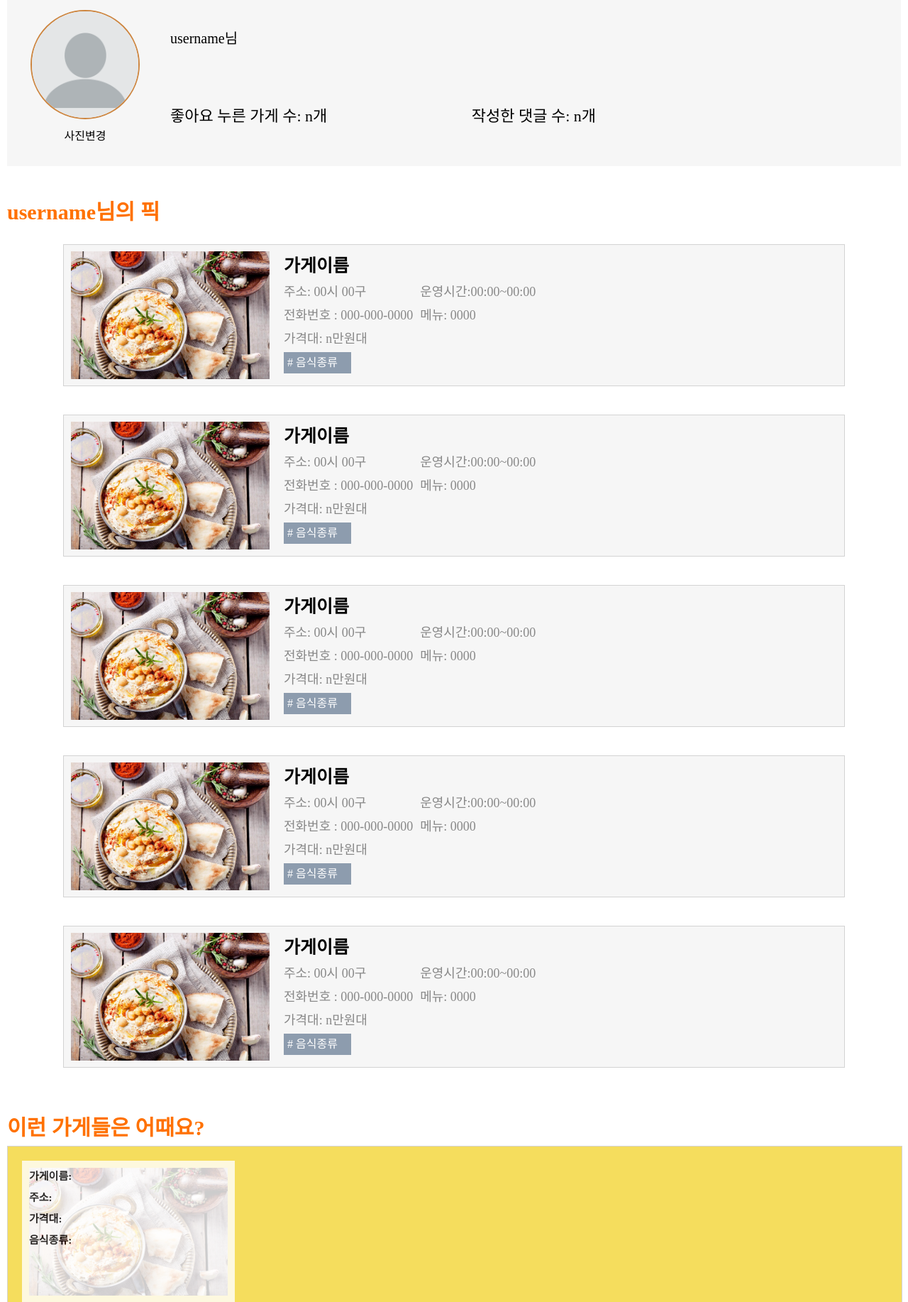
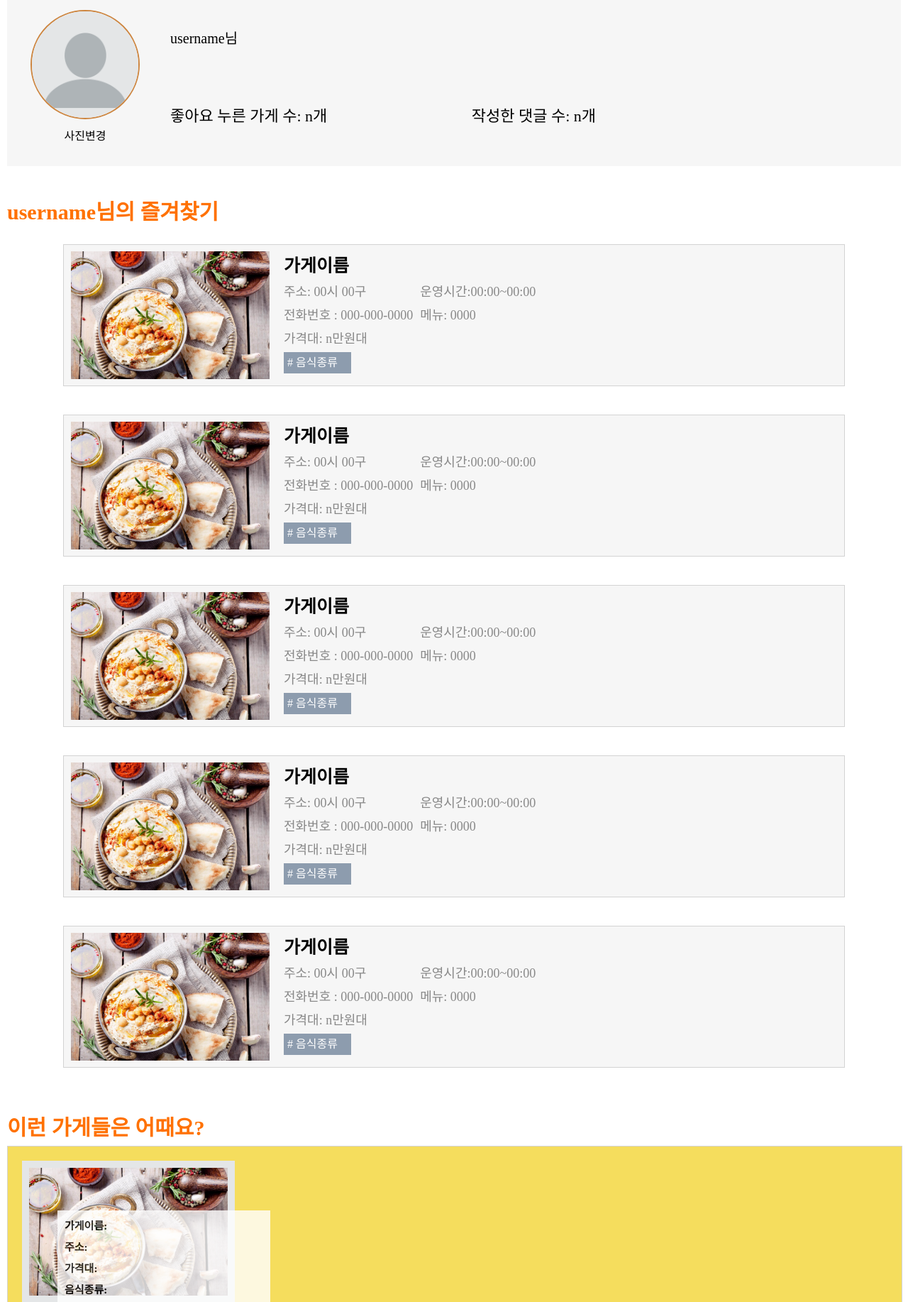
Before and after one commit to highsky21c/teamproject_09, a Django app: page /profile in a window 1280 px wide. Shown: the part 121-1955 px from the top of the page at 71% size. Run offline with Django 4.2, Linux system fonts and the light colour scheme; some libraries are stand-ins or nearby versions; some web fonts are replaced.

Commit message:
내일을 위한 커밋

```diff
--- a/static/css/profile.css
+++ b/static/css/profile.css
@@ -57,6 +57,7 @@ body{
     display: flex;
     flex-direction: column;
     align-items: center;
+
 }
 #store_box{
     width:1100px;
@@ -114,15 +115,17 @@ body{
     background-color: #f5dd5d;
     border: 1px double lightgrey;
     flex-wrap: wrap;
-    position: relative;
     height: 500px;
 }
+.box{
+    position: relative;
+}
+
 .recommend_imgbox{
+    background-image: url("/static/img/default.png");
     width:300px;
     height:200px;
     margin:20px;
-    position: absolute;
-    z-index: 2;
 }
 #recommend_img{
     width:280px;
@@ -133,6 +136,8 @@ body{
     width:300px;
     height:200px;
     margin:20px;
+    top:50px;
+    left:50px;
     position: absolute;
     z-index: 3;
     background-color: white;
--- a/templates/find-id.html
+++ b/templates/find-id.html
@@ -12,7 +12,7 @@
         <div id ="logo-div"><!--로고는 백그라운드로 들어감.-->
         </div>
         <div id="contents-box">
-            <form method="post" action="find-id/">
+            <form method="post" action="/find-id">
                 {% csrf_token %}
                 <div class="name_to_password">
                     <p class="left-words">이메일</p>
--- a/templates/login.html
+++ b/templates/login.html
@@ -12,7 +12,7 @@
         <div id ="logo-div"><!--로고는 백그라운드로 들어감.-->
         </div>
         <div id="contents-box">
-            <form method="post" action="sign-in/">
+            <form method="post" action="/sign-in">
                 {% csrf_token %}
                 <div class="name_to_password">
                     <p class="left-words">아이디</p>
@@ -23,7 +23,8 @@
                     <input type="password" class="input_box" name="password" placeholder="비밀번호를 입력하세요">
                 </div>
                 <div id="finds">
-                    <a class="find" href="find-id/">아이디찾기</a> / <a class= "find" href="find-pw/">비밀번호 찾기</a>
+                    <a class="find" href="find-id/">아이디찾기</a>
+{#                    / <a class= "find" href="find-pw/">비밀번호 찾기</a>#}
                 </div>
                 <div id="btns">
                     <a id="join" href="sign-up/">회원가입</a><!--얘누르면 /sing-in/sign-up이됨..-->
--- a/templates/profile.html
+++ b/templates/profile.html
@@ -22,7 +22,7 @@
                 </div>
             </div>
         </div>
-        <p class="box_title">username님의 픽</p>
+        <p class="box_title">username님의 즐겨찾기</p>
         <div id="pick_contents_container"><!--조건문쓰자~ 3개이상일때, 3개보다 작을때-->
             <div id="store_box">
                 <div id="img_box">
@@ -150,6 +150,7 @@
         </div>
         <p class="box_title">이런 가게들은 어때요?</p>
         <div id="recommend_wrapper"><!--추천박스-->
+            <div class="box">
                 <div class="recommend_imgbox"><!--추천맛집 div가 두개 하나는 사진 하나는 가게정보-->
                     <img id="recommend_img" class="rcm_img" src="/static/img/d.jpg">
                 </div>
@@ -160,6 +161,30 @@
                     <p class="s_descs">음식종류:</p>
                 </div>
             </div>
+            <div class="box">
+                <div class="recommend_imgbox"><!--추천맛집 div가 두개 하나는 사진 하나는 가게정보-->
+                    <img id="recommend_img" class="rcm_img" src="/static/img/d.jpg">
+                </div>
+                <div class="recommend_descbox">
+                    <p class="s_descs">가게이름:</p>
+                    <p class="s_descs">주소:</p>
+                    <p class="s_descs">가격대:</p>
+                    <p class="s_descs">음식종류:</p>
+                </div>
+            </div>
+            <div class="box">
+                <div class="recommend_imgbox"><!--추천맛집 div가 두개 하나는 사진 하나는 가게정보-->
+                    <img id="recommend_img" class="rcm_img" src="/static/img/d.jpg">
+                </div>
+                <div class="recommend_descbox">
+                    <p class="s_descs">가게이름:</p>
+                    <p class="s_descs">주소:</p>
+                    <p class="s_descs">가격대:</p>
+                    <p class="s_descs">음식종류:</p>
+                </div>
+            </div>
+
+        </div>
     </div>
 
 {% include 'footer.html' %}
```
Lines whose indentation alone changed are shown as unchanged.
